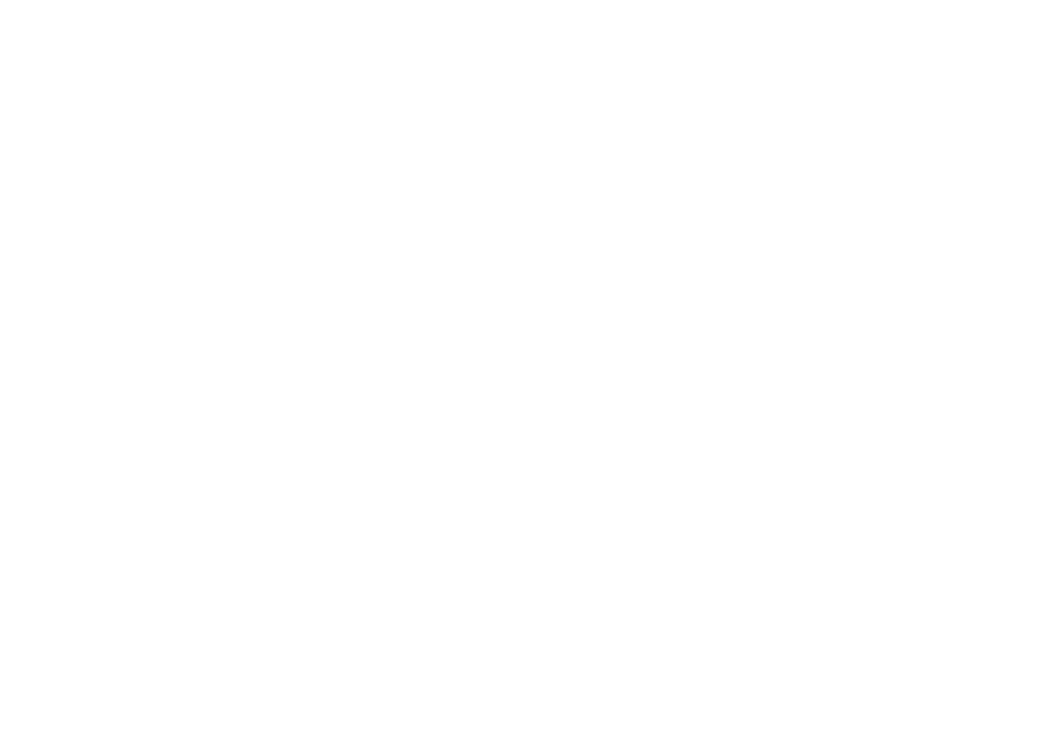
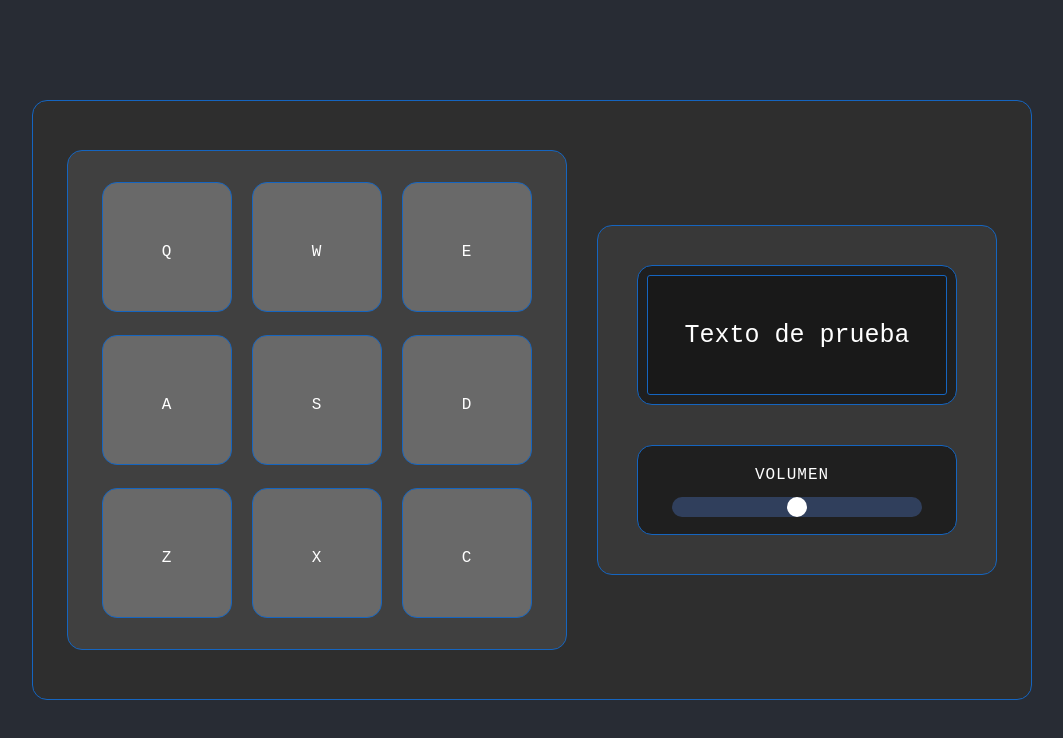
Before and after one commit to nicomuros/FCC-Drum-Machine, a React (Create React App) app: page / in a window 1280 px wide. Shown: the top 738 px of the page, without its empty margins (108-1171 px from the left). Built offline with nearby package versions, Linux system fonts and the light colour scheme.

Commit message:
feat: Diseño del pad terminado

```diff
--- a/package.json
+++ b/package.json
@@ -6,9 +6,13 @@
     "@testing-library/jest-dom": "^5.16.5",
     "@testing-library/react": "^13.4.0",
     "@testing-library/user-event": "^13.5.0",
+    "bootstrap": "^5.3.0",
     "react": "^18.2.0",
+    "react-bootstrap": "^2.8.0",
     "react-dom": "^18.2.0",
+    "react-redux": "^8.1.1",
     "react-scripts": "5.0.1",
+    "sass": "^1.63.6",
     "web-vitals": "^2.1.4"
   },
   "scripts": {
--- a/src/App.js
+++ b/src/App.js
@@ -1,9 +1,8 @@
-
+import './custom.scss';
+import Home from "./components/Home/Home";
 function App() {
   return (
-    <div className="App">
-
-    </div>
+      <Home />
   );
 }
 
--- /dev/null
+++ b/src/components/Home/Home.jsx
@@ -0,0 +1,13 @@
+import React from 'react'
+import styles from './Home.module.css'
+import Pad from '../Pad/Pad'
+
+const home = () => {
+  return (
+    <div className={styles.home}>
+      <Pad />
+    </div>
+  )
+}
+
+export default home
--- /dev/null
+++ b/src/components/Home/Home.module.css
@@ -0,0 +1,9 @@
+.home {
+  background: #282c34;
+  width: 100vw;
+  height: 100vh;
+  display: flex;
+  flex-direction: column;
+  align-items: center;
+  justify-content: center;
+}
--- /dev/null
+++ b/src/components/Pad/Pad.jsx
@@ -0,0 +1,66 @@
+import React from 'react';
+import styles from './Pad.module.css';
+
+const pad = () => {
+  return (
+    <div className={styles.midi} id='drum-machine'>
+      <div className={styles.botonera}>
+        <div id='Heater-1' className={`drum-pad ${styles.cajaBoton}`}>
+          <p>Q</p>
+          <audio class="clip" id="Q" src="https://s3.amazonaws.com/freecodecamp/drums/Heater-1.mp3"></audio>
+        </div>
+        <div id='Heater-2' className={`drum-pad ${styles.cajaBoton}`}>
+          <p>W</p>
+          <audio class="clip" id="W" src="https://s3.amazonaws.com/freecodecamp/drums/Heater-2.mp3"></audio>
+        </div>
+        <div id='Heater-3' className={`drum-pad ${styles.cajaBoton}`}>
+          <p>E</p>
+          <audio class="clip" id="E" src="https://s3.amazonaws.com/freecodecamp/drums/Heater-3.mp3"></audio>
+        </div>
+        <div id='Heater-4' className={`drum-pad ${styles.cajaBoton}`}>
+          <p>A</p>
+          <audio class="clip" id="A" src="https://s3.amazonaws.com/freecodecamp/drums/Heater-4_1.mp3"></audio>
+        </div>
+        <div id='Clap' className={`drum-pad ${styles.cajaBoton}`}>
+          <p>S</p>
+          <audio class="clip" id="S" src="https://s3.amazonaws.com/freecodecamp/drums/Heater-6.mp3"></audio>
+        </div>
+        <div id='Open-HH' className={`drum-pad ${styles.cajaBoton}`}>
+          <p>D</p>
+          <audio class="clip" id="D" src="https://s3.amazonaws.com/freecodecamp/drums/Dsc_Oh.mp3"></audio>
+        </div>
+        <div id="Kick-n'-Hat" className={`drum-pad ${styles.cajaBoton}`}>
+          <p>Z</p>
+          <audio class="clip" id="Z" src="https://s3.amazonaws.com/freecodecamp/drums/Kick_n_Hat.mp3"></audio>
+        </div>
+        <div id='Kick' className={`drum-pad ${styles.cajaBoton}`}>
+          <p>X</p>
+          <audio class="clip" id="X" src="https://s3.amazonaws.com/freecodecamp/drums/RP4_KICK_1.mp3"></audio>
+        </div>
+        <div id='Closed-HH' className={`drum-pad ${styles.cajaBoton}`}>
+          <p>C</p>
+          <audio class="clip" id="C" src="https://s3.amazonaws.com/freecodecamp/drums/Cev_H2.mp3"></audio>
+        </div>
+      </div>
+      <div className={styles.controles}>
+        <div className={styles.displayBox}>
+          <div className={styles.display} id='display'>
+            Texto de prueba
+          </div>
+        </div>
+        <div className={styles.volumeControl}>
+          <p>Volumen</p>
+          <input
+            type='range'
+            min='0'
+            max='100'
+            className={styles.slider}
+            id='volumen'
+          ></input>
+        </div>
+      </div>
+    </div>
+  );
+};
+
+export default pad;
--- /dev/null
+++ b/src/components/Pad/Pad.module.css
@@ -0,0 +1,156 @@
+.midi {
+  width: 1000px;
+  height: 600px;
+  background-color: #2e2e2e;
+  border-radius: 15px;
+  border: 1px solid #1565c0;
+  display: flex;
+  flex-direction: row;
+  align-items: center;
+  justify-content: center;
+  gap: 30px;
+}
+
+.botonera {
+  width: 500px;
+  height: 500px;
+  background-color: #404040;
+  border-radius: 15px;
+  border: 1px solid #1565c0;
+  display: flex;
+  flex-wrap: wrap;
+  align-items: center;
+  justify-content: center;
+  padding-top: 20px;
+  padding-bottom: 20px;
+}
+
+.controles {
+  width: 400px;
+  height: 350px;
+  background-color: #383838;
+  border-radius: 15px;
+  border: 1px solid #1565c0;
+}
+
+.cajaBoton {
+  width: 130px;
+  height: 130px;
+  background-color: #696969;
+  border-radius: 15px;
+  border: 1px solid #1565c0;
+  margin: 10px;
+  transition: background-color 0.15s ease-in-out;
+  display: flex;
+  flex-direction: column;
+  align-items: center;
+  justify-content: center;
+}
+
+.cajaBoton > p {
+  font-family: "Courier New", Courier, monospace;
+  font-size: 16px;
+  color: white;
+  margin: 0;
+  padding: 0;
+  text-align: center;
+  text-transform: uppercase;
+  letter-spacing: 1px;
+  margin-top: 10px;
+}
+
+.cajaBoton:hover {
+  background-color: #808080;
+}
+
+.cajaBoton:active {
+  background-color: #555555;
+  transition: background-color 0.1s ease-in-out;
+  transform: scale(0.95);
+}
+
+.controles {
+  display: flex;
+  flex-direction: column;
+  align-items: center;
+  justify-content: space-evenly;
+}
+
+.displayBox {
+  width: 320px;
+  height: 140px;
+  background-color: #1f1f1f;
+  border-radius: 15px;
+  border: 1px solid #1565c0;
+  display: flex;
+  flex-direction: column;
+  align-items: center;
+  justify-content: center;
+}
+
+.display {
+  width: 300px;
+  height: 120px;
+  background-color: #191919;
+  border-radius: 3px;
+  border: 1px solid #1565c0;
+  display: flex;
+  flex-direction: column;
+  align-items: center;
+  justify-content: center;
+  font-family: "Courier New", Courier, monospace;
+  font-size: 25px;
+  color: white;
+}
+
+.volumeControl {
+  width: 320px;
+  height: 90px;
+  background-color: #1f1f1f;
+  border-radius: 15px;
+  border: 1px solid #1565c0;
+  display: flex;
+  flex-direction: column;
+  align-items: center;
+  justify-content: center;
+  gap: 10px;
+}
+
+.volumeControl > p {
+  font-family: "Courier New", Courier, monospace;
+  font-size: 16px;
+  color: white;
+  margin: 0;
+  padding: 0;
+  text-align: center;
+  text-transform: uppercase;
+  letter-spacing: 1px;
+  margin-right: 10px;
+}
+
+.slider {
+  width: 250px;
+  height: 20px;
+  background-color: #303f5c;
+  border-radius: 10px;
+  appearance: none;
+  outline: none;
+  margin: 0 10px;
+}
+
+.slider::-webkit-slider-thumb {
+  appearance: none;
+  width: 20px;
+  height: 20px;
+  background-color: #ffffff;
+  border-radius: 50%;
+  cursor: pointer;
+}
+
+.slider::-moz-range-thumb {
+  width: 20px;
+  height: 20px;
+  background-color: #ffffff;
+  border-radius: 50%;
+  cursor: pointer;
+}
--- /dev/null
+++ b/src/custom.scss
@@ -0,0 +1,11 @@
+
+
+$container-max-widths: (
+  sm: 540px,
+  md: 720px,
+  lg: 960px,
+  xl: 1000px,
+  xxl: 1200px
+);
+
+@import "~bootstrap/scss/bootstrap";
--- a/src/index.js
+++ b/src/index.js
@@ -2,6 +2,9 @@ import React from 'react';
 import ReactDOM from 'react-dom/client';
 import './index.css';
 import App from './App';
+
+
+
 
 const root = ReactDOM.createRoot(document.getElementById('root'));
 root.render(
```
Also changed, not shown: 1 other file (tests, documents, lock files or other folders).
